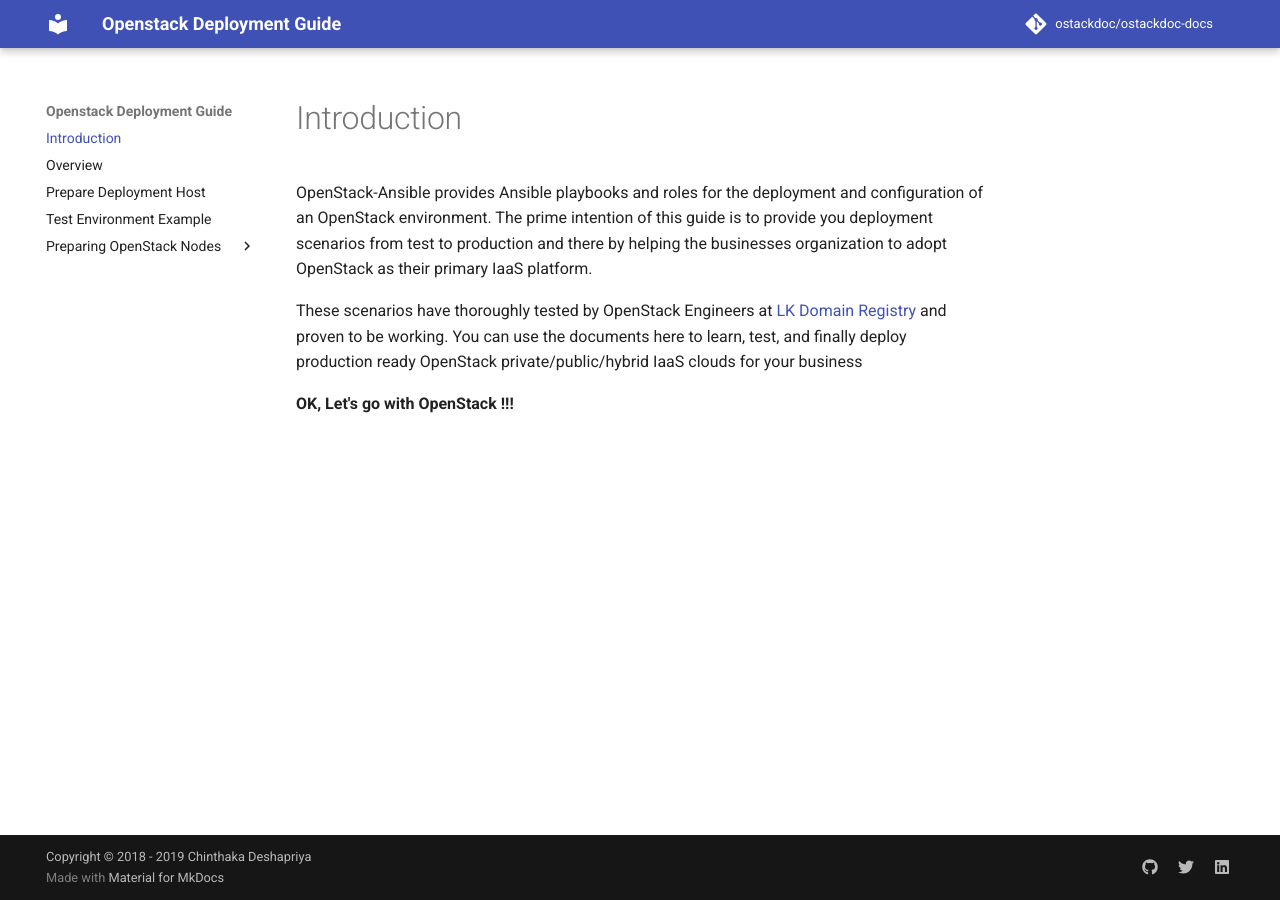
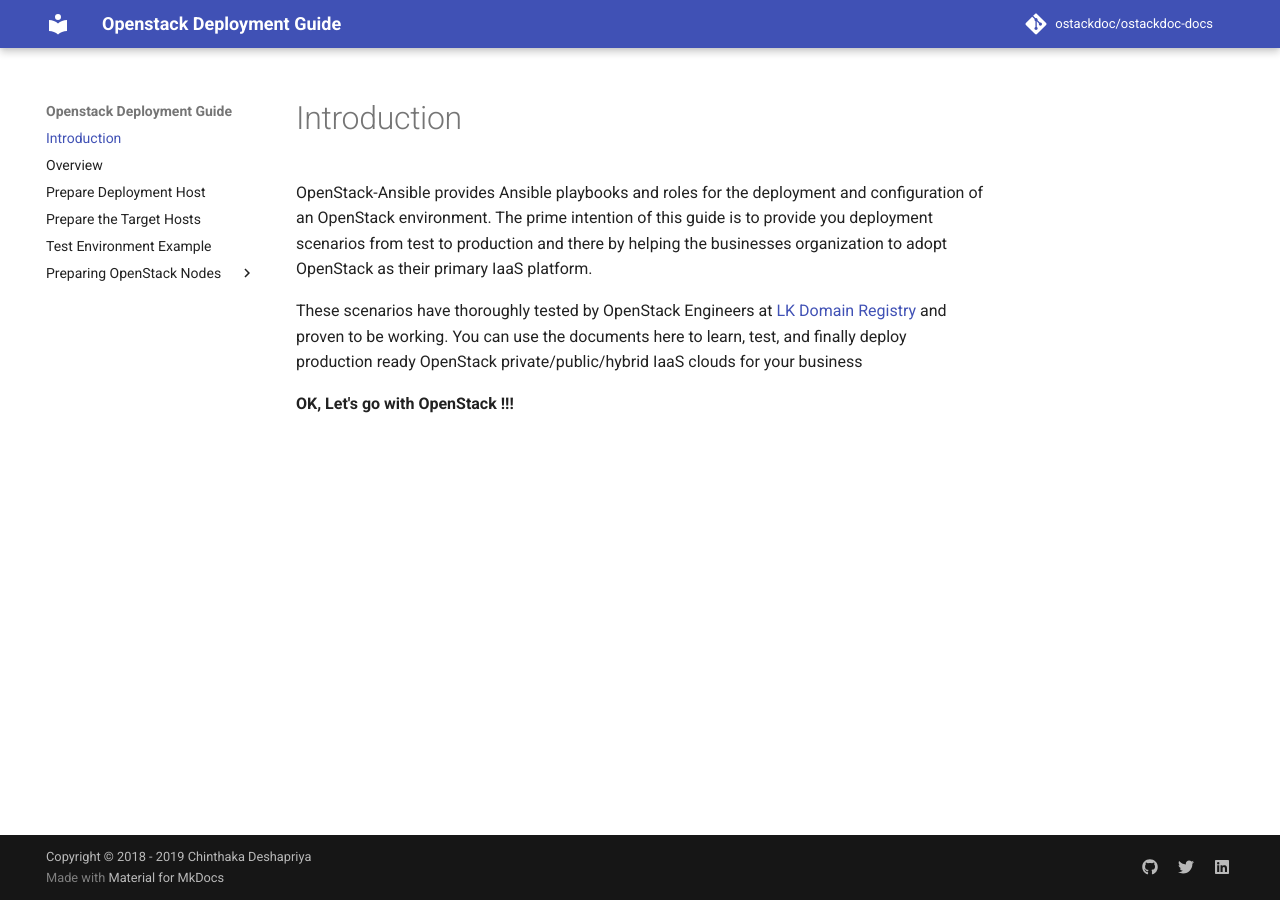
Before and after one commit to ostackdoc/ostackdoc-docs, an MkDocs documentation site: the page built from docs/index.md, in a window 1280 px wide. Built offline with MkDocs 1.6.1 and Material for MkDocs 9.7.7, drawn with Linux system fonts in a browser that asks for light colours; comment, search, counter and statistics services are not loaded.

Commit message:
Modified

```diff
--- a/mkdocs.yml
+++ b/mkdocs.yml
@@ -36,6 +36,7 @@ nav:
 - 'Introduction': 'index.md'
 - 'Overview': 'overview.md'
 - 'Prepare Deployment Host': 'prepare-deployment-host.md'
+- 'Prepare the Target Hosts': 'prepare-the-target-hosts.md'
 - 'Test Environment Example': 'test-env-example.md'
 - 'Preparing OpenStack Nodes':
   - 'Installing Node OS': 'install-node-os.md'
```
